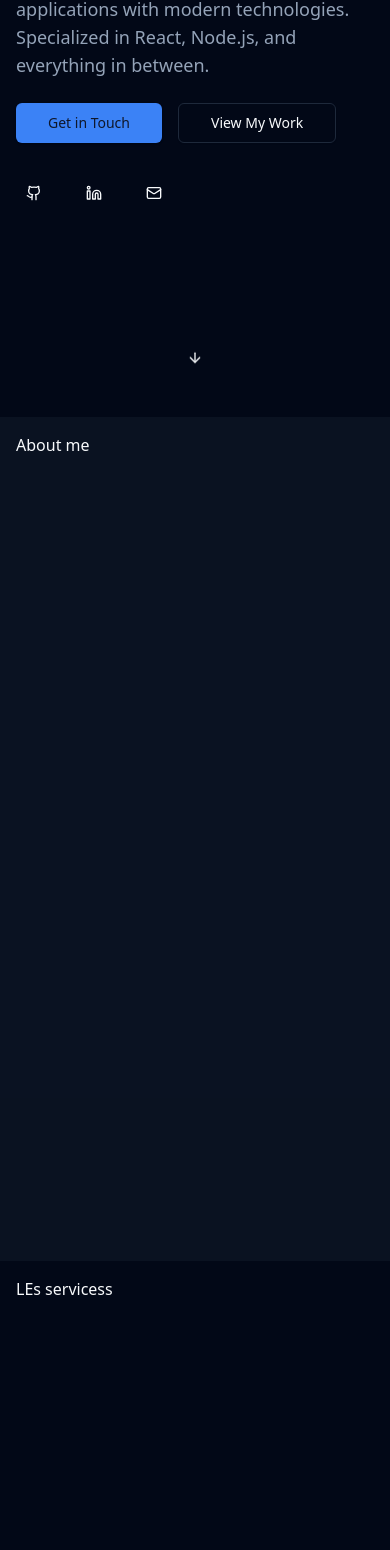
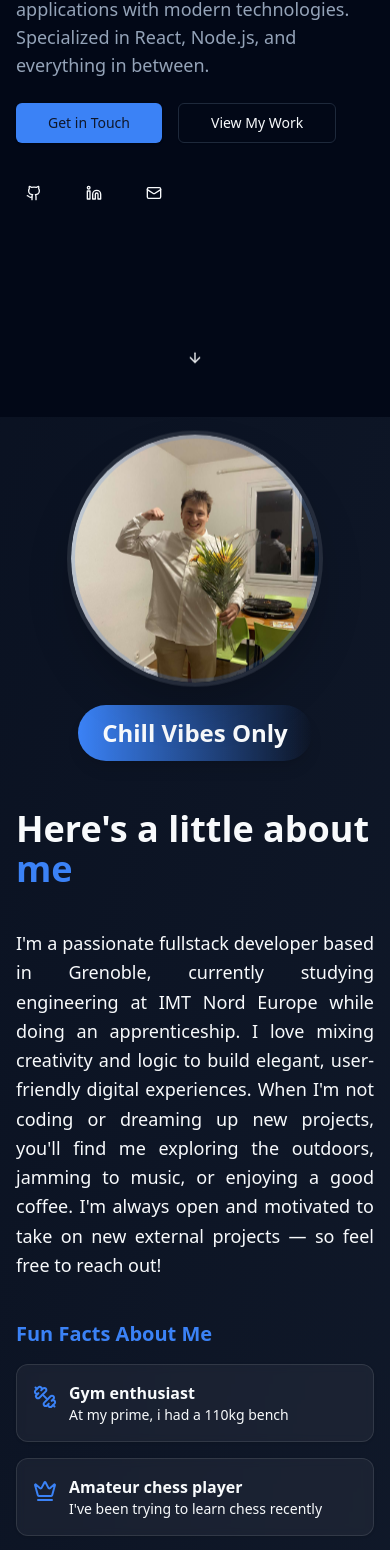
Before and after one commit to teovlt/portfolioFreelance, a React (Vite) app: page / in a window 390 px wide. Shown: the part 427-1977 px from the top of the page. Built offline with nearby package versions, Linux system fonts and the light colour scheme.

Commit message:
Add about me section

```diff
--- a/package.json
+++ b/package.json
@@ -14,6 +14,7 @@
   },
   "dependencies": {
     "@hookform/resolvers": "^5.0.1",
+    "@radix-ui/react-avatar": "^1.1.10",
     "@radix-ui/react-dropdown-menu": "^2.1.2",
     "@radix-ui/react-label": "^2.1.7",
     "@radix-ui/react-separator": "^1.1.0",
--- /dev/null
+++ b/src/components/FunCard.tsx
@@ -0,0 +1,25 @@
+import { motion } from "framer-motion";
+import { Card, CardContent } from "@/components/ui/card";
+
+interface FunFactCardProps {
+  icon: React.ReactNode;
+  title: string;
+  description: string;
+  delay: number;
+}
+
+export function FunFactCard({ icon, title, description, delay }: FunFactCardProps) {
+  return (
+    <motion.div initial={{ opacity: 0, y: 20 }} animate={{ opacity: 1, y: 0 }} transition={{ delay, duration: 0.5 }}>
+      <Card className="bg-white/5 border-white/10 backdrop-blur-sm hover:bg-white/10 transition-all duration-300 hover:scale-105">
+        <CardContent className="p-4 flex items-start space-x-3">
+          <div className="text-primary mt-1">{icon}</div>
+          <div>
+            <h4 className="font-bold">{title}</h4>
+            <p className="text-sm ">{description}</p>
+          </div>
+        </CardContent>
+      </Card>
+    </motion.div>
+  );
+}
--- /dev/null
+++ b/src/components/ui/avatar.tsx
@@ -0,0 +1,48 @@
+import * as React from "react"
+import * as AvatarPrimitive from "@radix-ui/react-avatar"
+
+import { cn } from "@/lib/utils"
+
+const Avatar = React.forwardRef<
+  React.ElementRef<typeof AvatarPrimitive.Root>,
+  React.ComponentPropsWithoutRef<typeof AvatarPrimitive.Root>
+>(({ className, ...props }, ref) => (
+  <AvatarPrimitive.Root
+    ref={ref}
+    className={cn(
+      "relative flex h-10 w-10 shrink-0 overflow-hidden rounded-full",
+      className
+    )}
+    {...props}
+  />
+))
+Avatar.displayName = AvatarPrimitive.Root.displayName
+
+const AvatarImage = React.forwardRef<
+  React.ElementRef<typeof AvatarPrimitive.Image>,
+  React.ComponentPropsWithoutRef<typeof AvatarPrimitive.Image>
+>(({ className, ...props }, ref) => (
+  <AvatarPrimitive.Image
+    ref={ref}
+    className={cn("aspect-square h-full w-full", className)}
+    {...props}
+  />
+))
+AvatarImage.displayName = AvatarPrimitive.Image.displayName
+
+const AvatarFallback = React.forwardRef<
+  React.ElementRef<typeof AvatarPrimitive.Fallback>,
+  React.ComponentPropsWithoutRef<typeof AvatarPrimitive.Fallback>
+>(({ className, ...props }, ref) => (
+  <AvatarPrimitive.Fallback
+    ref={ref}
+    className={cn(
+      "flex h-full w-full items-center justify-center rounded-full bg-muted",
+      className
+    )}
+    {...props}
+  />
+))
+AvatarFallback.displayName = AvatarPrimitive.Fallback.displayName
+
+export { Avatar, AvatarImage, AvatarFallback }
--- a/src/pages/About.tsx
+++ b/src/pages/About.tsx
@@ -1,7 +1,88 @@
+import { motion } from "framer-motion";
+import { Dumbbell, Crown, Award, Ship } from "lucide-react";
+import { Avatar, AvatarFallback, AvatarImage } from "@/components/ui/avatar";
+import { FunFactCard } from "@/components/FunCard";
+
 export const About = () => {
   return (
-    <div className="h-screen p-4 bg-muted/30" id="about-section">
-      <h1>About me</h1>
-    </div>
+    <section id="about-section" className="min-h-screen flex items-center justify-center bg-gradient-to-br from-muted/30 to-muted/50">
+      <div className="container grid grid-cols-1 md:grid-cols-2 gap-12 items-center justify-items-center p-4">
+        {/* Photo Section */}
+        <motion.div
+          initial={{ opacity: 0, x: -50 }}
+          animate={{ opacity: 1, x: 0 }}
+          transition={{ delay: 0.3, duration: 0.7 }}
+          className="flex flex-col items-center text-left gap-6 w-full max-w-md"
+        >
+          <div className="relative flex flex-col items-center text-center space-y-4">
+            <motion.div
+              initial={{ scale: 0.9, opacity: 0 }}
+              animate={{ scale: 1, opacity: 1 }}
+              transition={{ delay: 0.5, duration: 0.7 }}
+              className="w-64 h-64 md:w-80 md:h-80 lg:w-96 lg:h-96 relative overflow-hidden rounded-full border-4 border-white/10 shadow-2xl animate-bounce-slow"
+            >
+              <Avatar className="w-full h-full">
+                <AvatarImage src="images/me.jpg" alt="Profile Photo" className="object-cover w-full h-full" />
+                <AvatarFallback className="text-6xl">JD</AvatarFallback>
+              </Avatar>
+              <div className="absolute inset-0 border-4 border-primary/20 rounded-full -rotate-6"></div>
+            </motion.div>
+
+            <motion.div
+              initial={{ opacity: 0, rotate: -10 }}
+              animate={{ opacity: 1, rotate: 0 }}
+              transition={{ delay: 0.9, duration: 0.6 }}
+              className="bg-gradient-to-r from-primary to-primary-dark py-3 px-6 rounded-full shadow-lg"
+            >
+              <h1 className="text-2xl font-bold">Chill Vibes Only</h1>
+            </motion.div>
+          </div>
+        </motion.div>
+
+        {/* About Content */}
+        <motion.div
+          initial={{ opacity: 0, x: 50 }}
+          animate={{ opacity: 1, x: 0 }}
+          transition={{ delay: 0.3, duration: 0.7 }}
+          className="flex flex-col justify-center space-y-10"
+        >
+          <motion.h2
+            initial={{ opacity: 0 }}
+            animate={{ opacity: 1 }}
+            transition={{ delay: 0.7, duration: 0.7 }}
+            className="text-4xl md:text-5xl font-bold "
+          >
+            Here's a little about <span className="text-primary">me</span>
+          </motion.h2>
+
+          <motion.p
+            initial={{ opacity: 0 }}
+            animate={{ opacity: 1 }}
+            transition={{ delay: 0.8, duration: 0.7 }}
+            className=" text-lg leading-relaxed text-justify"
+          >
+            I'm a passionate fullstack developer based in Grenoble, currently studying engineering at IMT Nord Europe while doing an
+            apprenticeship. I love mixing creativity and logic to build elegant, user-friendly digital experiences. When I'm not coding or
+            dreaming up new projects, you'll find me exploring the outdoors, jamming to music, or enjoying a good coffee. I'm always open
+            and motivated to take on new external projects — so feel free to reach out!
+          </motion.p>
+
+          <motion.div initial={{ opacity: 0 }} animate={{ opacity: 1 }} transition={{ delay: 0.9, duration: 0.7 }}>
+            <h3 className="text-xl font-semibold mb-4 text-primary">Fun Facts About Me</h3>
+            <div className="grid grid-cols-1 md:grid-cols-2 gap-4">
+              <FunFactCard icon={<Dumbbell />} title="Gym enthusiast" description="At my prime, i had a 110kg bench" delay={1.0} />
+              <FunFactCard
+                icon={<Crown />}
+                title="Amateur chess player"
+                description="I've been trying to learn chess recently"
+                delay={1.1}
+              />
+              <FunFactCard icon={<Ship />} title="Echiro Oda supporter" description="I am a huge fan of One Piece " delay={1.2} />
+              <FunFactCard icon={<Award />} title="Runner enjoyer" description="I did my first half marathon recently" delay={1.3} />
+            </div>
+          </motion.div>
+        </motion.div>
+      </div>
+    </section>
   );
 };
--- a/src/pages/Projects.tsx
+++ b/src/pages/Projects.tsx
@@ -53,7 +53,7 @@ const item = {
 
 export const Projects = () => {
   return (
-    <section className="h-screen flex items-center justify-center bg-muted/30 p-4" id="projects-section">
+    <section className="h-screen flex items-center justify-center bg-gradient-to-br from-muted/30 to-muted/50 p-4" id="projects-section">
       <div className="container">
         <motion.div
           initial={{ opacity: 0, y: 20 }}
@@ -62,8 +62,15 @@ export const Projects = () => {
           transition={{ duration: 0.5 }}
           className="text-center mb-12"
         >
-          <h2 className="text-3xl font-bold mb-4">Featured Projects</h2>
-          <p className="text-muted-foreground max-w-2xl mx-auto">
+          <motion.h2
+            initial={{ opacity: 0 }}
+            animate={{ opacity: 1 }}
+            transition={{ delay: 0.7, duration: 0.7 }}
+            className="text-4xl md:text-5xl font-bold "
+          >
+            My Recent <span className="text-primary">Projects</span>
+          </motion.h2>
+          <p className="text-muted-foreground max-w-2xl mx-auto mt-4">
             A selection of my recent work. Each project showcases different skills and technologies that I've acquired over the years.
           </p>
         </motion.div>
--- a/tailwind.config.ts
+++ b/tailwind.config.ts
@@ -54,6 +54,15 @@ const config = {
         md: "calc(var(--radius) - 2px)",
         sm: "calc(var(--radius) - 4px)",
       },
+      animation: {
+        "bounce-slow": "bounceSlow 2s infinite ease-in-out",
+      },
+      keyframes: {
+        bounceSlow: {
+          "0%, 100%": { transform: "translateY(0)" },
+          "50%": { transform: "translateY(-6px)" },
+        },
+      },
     },
   },
   plugins: [require("tailwindcss-animate")],
```
Also changed, not shown: public/images/me.jpg (added), 1 other file (tests, documents, lock files or other folders).
